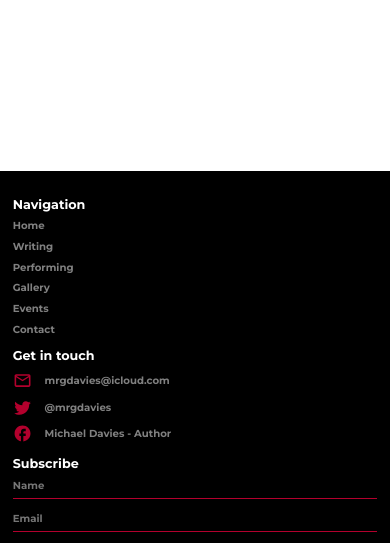
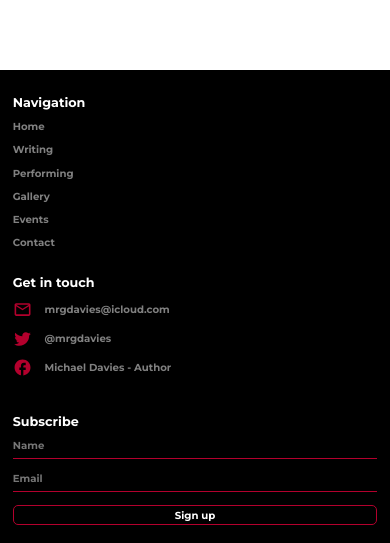
Before and after one commit to DevMattDavies/mrgdavies-website-revised, a Next.js app: page /gallery in a window 390 px wide. Shown: the part 291-834 px from the top of the page. Built offline with nearby package versions, Linux system fonts and the light colour scheme.

Commit message:
Increase padding on mobile footer

```diff
--- a/src/components/Footer/Footer.tsx
+++ b/src/components/Footer/Footer.tsx
@@ -27,7 +27,7 @@ import { DeviceContext } from "@/context";
 import { Device } from "@/types/device";
 
 const Footer = (): JSX.Element => {
-  const { isDesktop }: Device = useContext(DeviceContext);
+  const { isDesktop, isMobile }: Device = useContext(DeviceContext);
 
   return (
     <FooterContainer>
--- a/src/styles/Containers/Container.styles.ts
+++ b/src/styles/Containers/Container.styles.ts
@@ -4,7 +4,7 @@ import * as Types from "@/types/styles";
 
 // General containers
 export const MainContainer = styled.div`
-  padding-bottom: 30rem;
+  padding-bottom: 38rem;
 
   @media screen and ${device.tablet} {
     padding-bottom: 20rem;
--- a/src/styles/Footer/Footer.styles.ts
+++ b/src/styles/Footer/Footer.styles.ts
@@ -6,7 +6,7 @@ export const FooterContainer = styled.footer`
   width: 100%;
   display: flex;
   justify-content: center;
-  height: 30rem;
+  height: 38rem;
   position: absolute;
   bottom: 0;
 
@@ -27,7 +27,7 @@ export const InnerContainer = styled.div`
   justify-content: space-around;
   padding: 2rem 1rem;
   height: 100%;
-  gap: 1rem;
+  gap: 2rem;
 
   @media screen and ${device.tablet} {
     flex-direction: row;
@@ -52,7 +52,7 @@ export const SectionContainer = styled.div`
   display: flex;
   flex-direction: column;
   height: 100%;
-  gap: 0.6rem;
+  gap: 0.8rem;
 
   @media screen and ${device.tablet} {
     border-left: 2px solid var(--white);
```
